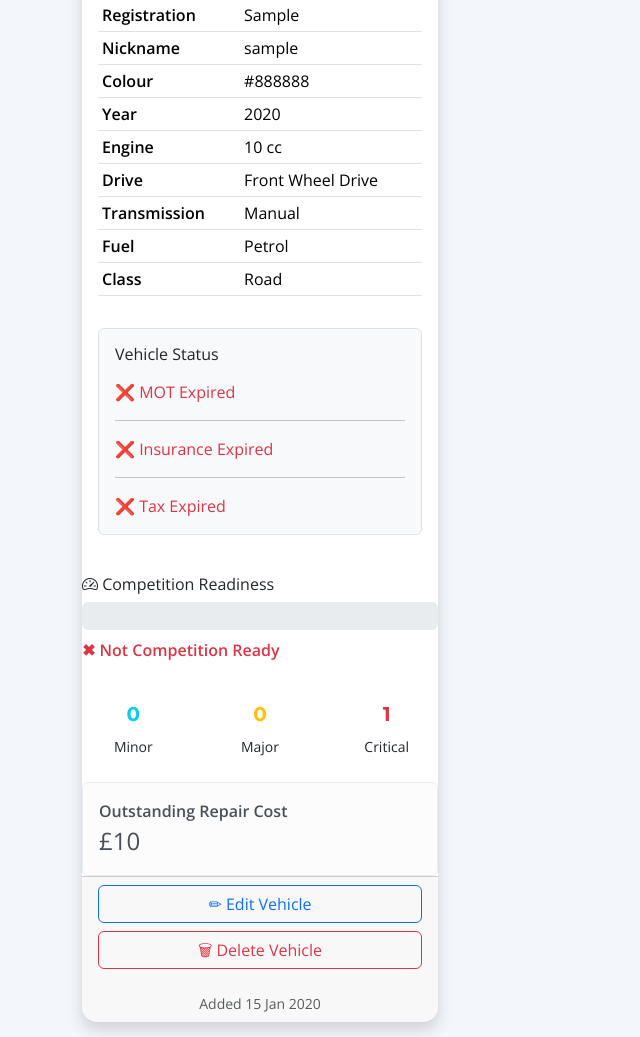
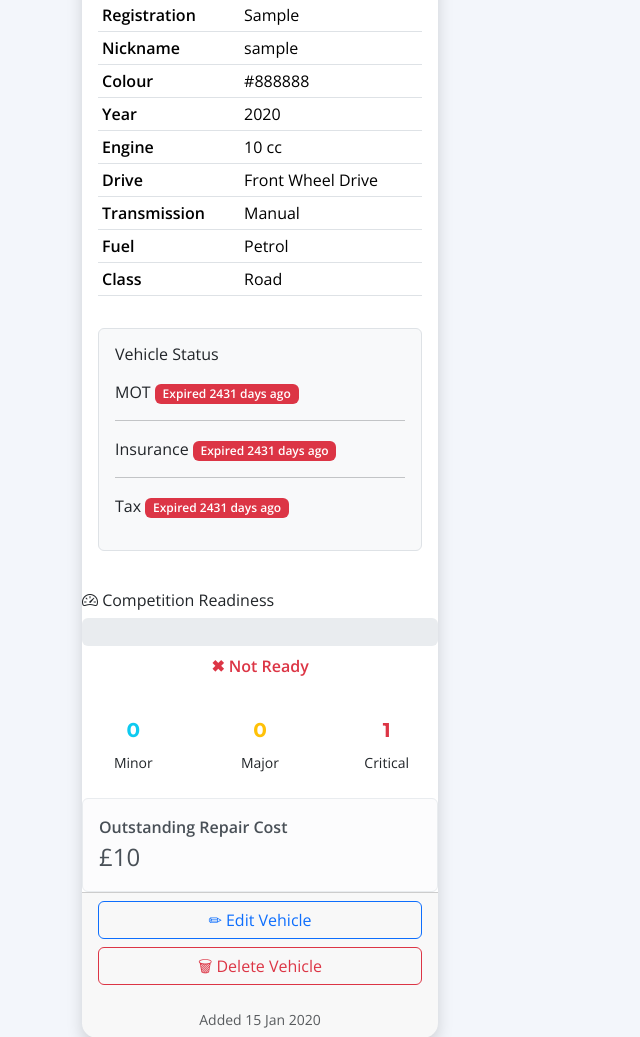
Before and after one commit to RoyCuthbert/motorsport-navigator, a Django app: page /garage/ in a window 1280 px wide. Shown: the part 2115-3152 px from the top of the page, without its empty margins (0-640 px from the left). Run offline with Django 5.2, Linux system fonts and the light colour scheme; a user stored in the database is signed in; tables that the repository leaves empty hold one stand-in row (values such as "Sample post"); grey boxes marked "Sample" are stand-in pictures.

Commit message:
providing a simpler interface allowing people to see expired status as a traffic light system also restricting on competition readiness

```diff
--- a/garage/models.py
+++ b/garage/models.py
@@ -115,29 +115,53 @@ class Vehicle(models.Model):
         ordering = ["-is_default","make", "model"]
 
     @property
-    def insurance_days_remaining(self):
+    def insurance_status(self):
 
         if not self.insurance_expiry:
-            return None
+            return ("Missing", "danger")
 
-        return (self.insurance_expiry - date.today()).days
+        days = (self.insurance_expiry - date.today()).days
+
+        if days < 0:
+            return (f"Expired {-days} days ago", "danger")
+
+        if days <= 30:
+            return (f"{days} days remaining", "warning")
+
+        return (f"{days} days remaining", "success")
 
 
     @property
-    def mot_days_remaining(self):
+    def mot_status(self):
 
         if not self.mot_expiry:
-            return None
+            return ("Missing", "danger")
 
-        return (self.mot_expiry - date.today()).days
+        days = (self.mot_expiry - date.today()).days
+
+        if days < 0:
+            return (f"Expired {-days} days ago", "danger")
+
+        if days <= 30:
+            return (f"{days} days remaining", "warning")
+
+        return (f"{days} days remaining", "success")
 
     @property
-    def tax_days_remaining(self):
+    def tax_status(self):
 
         if not self.tax_expiry:
-            return None
+            return ("Missing", "danger")
 
-        return (self.tax_expiry - date.today()).days
+        days = (self.tax_expiry - date.today()).days
+
+        if days < 0:
+            return (f"Expired {-days} days ago", "danger")
+
+        if days <= 30:
+            return (f"{days} days remaining", "warning")
+
+        return (f"{days} days remaining", "success")
 
     @property
     def mot_valid(self):
@@ -214,28 +238,14 @@ class Vehicle(models.Model):
         score -= self.major_repairs * 10
         score -= self.critical_repairs * 25
 
-        # Road vehicles must be legal to use
-        if self.vehicle_class == "Road":
+        if not self.mot_valid:
+            score -= 30
 
-            if not self.mot_valid:
-                score -= 60
+        if not self.insurance_valid:
+            score -= 30
 
-            if not self.insurance_valid:
-                score -= 60
-
-            if not self.tax_valid:
-                score -= 60
-
-        elif not self.vehicle_class == "Road":
-
-            if not self.mot_valid:
-                score -= 20
-
-            if not self.insurance_valid:
-                score -= 20
-
-            if not self.tax_valid:
-                score -= 15
+        if self.vehicle_class == "Road" and not self.tax_valid:
+            score -= 20
 
         return max(score, 0)
 
@@ -268,7 +278,7 @@ class Vehicle(models.Model):
         ):
             return "NEEDS ATTENTION"
 
-        return "READY"
+        return "READY TO COMPETE"
 
     def __str__(self):
         return f"{self.registration} - {self.make} {self.model}"
--- a/garage/templates/garage/garage.html
+++ b/garage/templates/garage/garage.html
@@ -552,19 +552,23 @@
 
         <div class="card vehicle-card shadow h-100 d-flex flex-column">
 
-            {% if vehicle.readiness_score >= 80 %}
+            {% if vehicle.competition_status == "READY TO COMPETE" %}
 
             <div class="card-header bg-success text-white text-center">
 
-                <strong>🟢 READY TO COMPETE</strong>
+                <strong>
+                    🟢 READY TO COMPETE
+                </strong>
 
             </div>
 
-            {% elif vehicle.readiness_score >= 60 %}
+            {% elif vehicle.competition_status == "NEEDS ATTENTION" %}
 
             <div class="card-header bg-warning text-dark text-center">
 
-                <strong>🟡 NEEDS ATTENTION</strong>
+                <strong>
+                    🟡 NEEDS ATTENTION
+                </strong>
 
             </div>
 
@@ -572,7 +576,9 @@
 
             <div class="card-header bg-danger text-white text-center">
 
-                <strong>🔴 NOT READY</strong>
+                <strong>
+                    🔴 NOT READY
+                </strong>
 
             </div>
 
@@ -687,52 +693,34 @@
 
                     <!-- MOT -->
 
-                    {% if vehicle.mot_valid %}
-                    <p class="text-success mb-0">
-                        ✔ MOT Valid
+                    <p>
+                        MOT
+                        <span class="badge bg-{{ vehicle.mot_status.1 }}">
+                            {{ vehicle.mot_status.0 }}
+                        </span>
                     </p>
-                    <small class="text-muted">
-                        {{ vehicle.mot_days_remaining }} days remaining
-                    </small>
-                    {% else %}
-                    <p class="text-danger mb-0">
-                        ❌ MOT Expired
-                    </p>
-                    {% endif %}
 
                     <hr>
 
                     <!-- Insurance -->
 
-                    {% if vehicle.insurance_valid %}
-                    <p class="text-success mb-0">
-                        ✔ Insurance Valid
+                     <p>
+                        Insurance
+                        <span class="badge bg-{{ vehicle.insurance_status.1 }}">
+                            {{ vehicle.insurance_status.0 }}
+                        </span>
                     </p>
-                    <small class="text-muted">
-                        {{ vehicle.insurance_days_remaining }} days remaining
-                    </small>
-                    {% else %}
-                    <p class="text-danger mb-0">
-                        ❌ Insurance Expired
-                    </p>
-                    {% endif %}
 
                     <hr>
 
                     <!-- Tax -->
 
-                    {% if vehicle.tax_valid %}
-                    <p class="text-success mb-0">
-                        ✔ Tax Valid
+                     <p>
+                        Tax
+                        <span class="badge bg-{{ vehicle.tax_status.1 }}">
+                            {{ vehicle.tax_status.0 }}
+                        </span>
                     </p>
-                    <small class="text-muted">
-                        {{ vehicle.tax_days_remaining }} days remaining
-                    </small>
-                    {% else %}
-                    <p class="text-danger mb-0">
-                        ❌ Tax Expired
-                    </p>
-                    {% endif %}
 
                 </div>
 
@@ -748,55 +736,45 @@
             {% if vehicle.readiness_score >= 90 %}
 
             <div class="progress mb-2" style="height:28px;">
-
                 <div class="progress-bar bg-success" style="width: {{ vehicle.readiness_score }}%;">
-
                     {{ vehicle.readiness_score }}%
-
                 </div>
-
             </div>
-
-            <p class="text-success fw-bold">
-
-                ✔ Ready to Compete
-
-            </p>
 
             {% elif vehicle.readiness_score >= 70 %}
 
             <div class="progress mb-2" style="height:28px;">
-
                 <div class="progress-bar bg-warning text-dark" style="width: {{ vehicle.readiness_score }}%;">
-
                     {{ vehicle.readiness_score }}%
-
+                </div>
             </div>
 
+            {% else %}
+
+            <div class="progress mb-2" style="height:28px;">
+                <div class="progress-bar bg-danger" style="width: {{ vehicle.readiness_score }}%;">
+                    {{ vehicle.readiness_score }}%
+                </div>
             </div>
 
-            <p class="text-warning fw-bold">
+            {% endif %}
 
-                ⚠ Minor Work Required
+            {% if vehicle.competition_status == "READY TO COMPETE" %}
 
+            <p class="text-success fw-bold text-center">
+                ✔ Ready to Compete
+            </p>
+
+            {% elif vehicle.competition_status == "NEEDS ATTENTION" %}
+
+            <p class="text-warning fw-bold text-center">
+                ⚠ Needs Attention
             </p>
 
             {% else %}
 
-            <div class="progress mb-2" style="height:28px;">
-
-                <div class="progress-bar bg-danger" style="width: {{ vehicle.readiness_score }}%;">
-
-                    {{ vehicle.readiness_score }}%
-
-                </div>
-
-            </div>
-
-            <p class="text-danger fw-bold">
-
-                ✖ Not Competition Ready
-
+            <p class="text-danger fw-bold text-center">
+                ✖ Not Ready
             </p>
 
             {% endif %}
```
Lines whose indentation alone changed are shown as unchanged.
